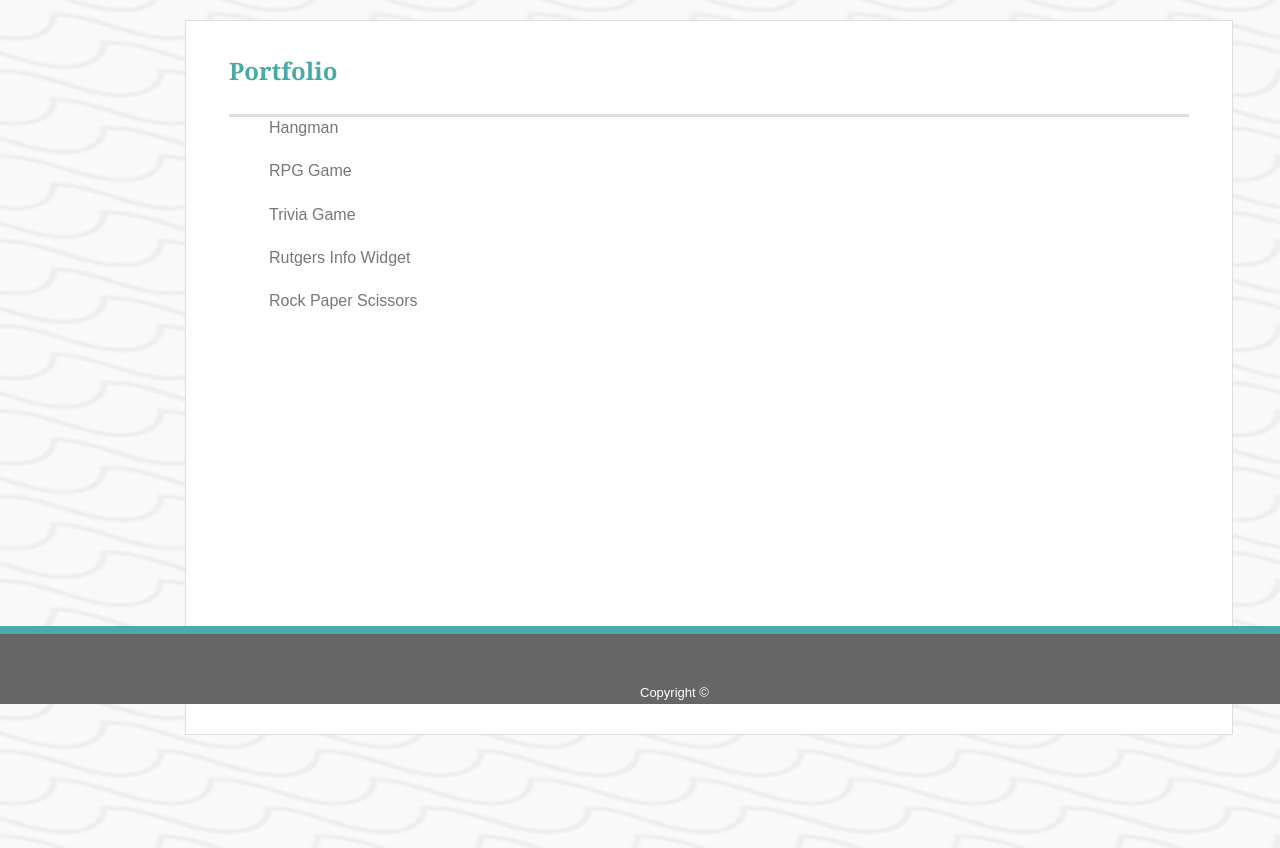
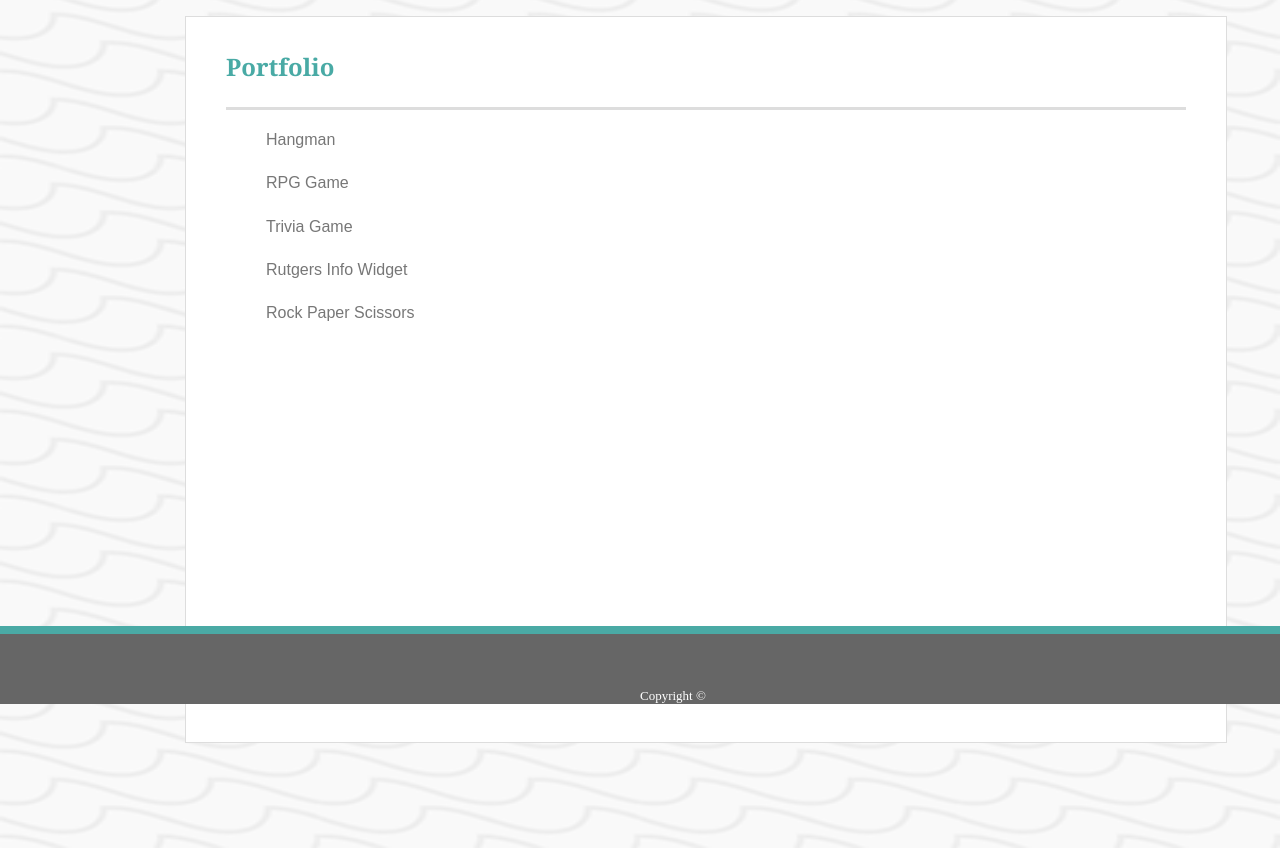
Before and after one commit to demonaco/Basic-Portfolio-Working, a plain HTML site: page portfolio.html in a window 1280 px wide. Shown: the part 96-944 px from the top of the page. Drawn offline with Linux system fonts and the light colour scheme.

Commit message:
altered paddint top and bottom for portfolio page

```diff
--- a/assets/css/style.css
+++ b/assets/css/style.css
@@ -97,21 +97,42 @@ position: absolute;
 top: 10px;
 }
 
-.belowAboutMe{
+/* .belowAboutMe{
 position: relative;
 top: -100px;
-}
+} */
 
 
 #bottomLine{
     background-color: #dddddd;
     margin: 50px 20px 10px 50px;
     position: relative;
-
+    /* float: left; */
     right: 50px;
     width: 100%;
     height: 3px;
 }
+
+#bottomLineContact {
+    background-color: #dddddd;
+    margin: 50px 20px 10px 50px;
+    position: relative;
+    float: left;
+    right: 50px;
+    width: 100%;
+    height: 3px;
+}
+
+#bottomLinePortfolio {
+    background-color: #dddddd;
+    margin: 50px 20px 10px 50px;
+    position: relative;
+    /* float: left; */
+    right: 50px;
+    width: 100%;
+    height: 3px;
+}
+
 .aboutMeSection {
 padding: 43px;
 margin: 0px 150px 0px 185px;
@@ -126,6 +147,24 @@ font-display: 5px;
 line-height: 1.70;
 /* word-wrap: normal; */
 }
+
+.aboutMeSectionPortfolio {
+    padding: 40px;
+    margin: 0px 150px 0px 185px;
+    border: 1px #dddddd solid;
+    position: relative;
+    top: -815px;
+    margin-top: -17px;
+    padding-bottom: 400px;
+    background-color: #ffffff;
+    font-family: 'Arial', 'Helvetica Neue', Helvetica, sans-serif;
+    color: #777777;
+    width: 960px;
+    font-display: 5px;
+    line-height: 1.70;
+    /* word-wrap: normal; */
+    }
+
 #profileImage{
 position: absolute;
 margin: 0px 19px 10px 0px;
@@ -151,24 +190,6 @@ width: 960px;
 font-display: 5px;
 line-height: 1.70;
 word-wrap: normal;
-}
-
-#portfolioContainer {
-    padding: 43px;
-    margin: 0px 150px 0px 185px;
-    border: 1px #dddddd solid;
-    height: 410px;
-    position: relative;
-    top: -815px;
-    background-color: #ffffff;
-    font-family: 'Arial', 'Helvetica Neue', Helvetica, sans-serif;
-    color: #777777;
-    width: 960px;
-    padding-bottom: 260px;
-    margin-top: -13px;
-    font-display: 5px;
-    line-height: 1.70;
-    word-wrap: normal;
 }
 
 p{
--- a/portfolio.html
+++ b/portfolio.html
@@ -19,18 +19,20 @@
                 </div>
                <hr id="topLine"></hr>
                     </header>
-
                     <div><img src="assets/images/ripples.png" class="background"></div>
-                    <div id="portfolioContainer">
-        <h2 class=aboutMe>Portfolio</h2>
-        <div id="bottomLine">
+                    <div class="aboutMeSectionPortfolio">
+                        <h2 class=aboutMe box>Portfolio</h2>
+                        <!-- <div class="belowAboutMe"></div> -->
+                        <div id="bottomLinePortfolio"></div>
+        <div>
         <figure class=box box-set1>Hangman</figure>
         <figure class=box box-set2>RPG Game</figure>
         <figure class=box box-set3>Trivia Game</figure>
         <figure class=box box-set4>Rutgers Info Widget</figure>
         <figure class=box box-set5>Rock Paper Scissors</figure>
         </div>
-
+        </div>
+        </div>
         <footer id="footer">
                 <div id="copyright">Copyright &copy;</div>
             </footer>
```
Also changed, not shown: contact.html (+1 -1 lines), index.html (+1 -1 lines).
